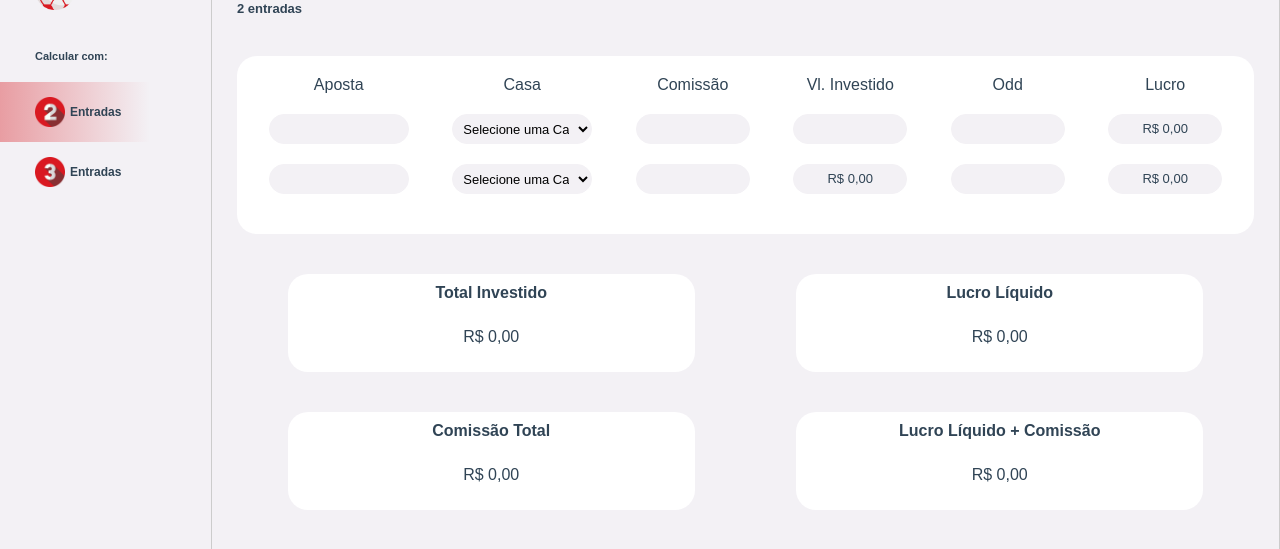
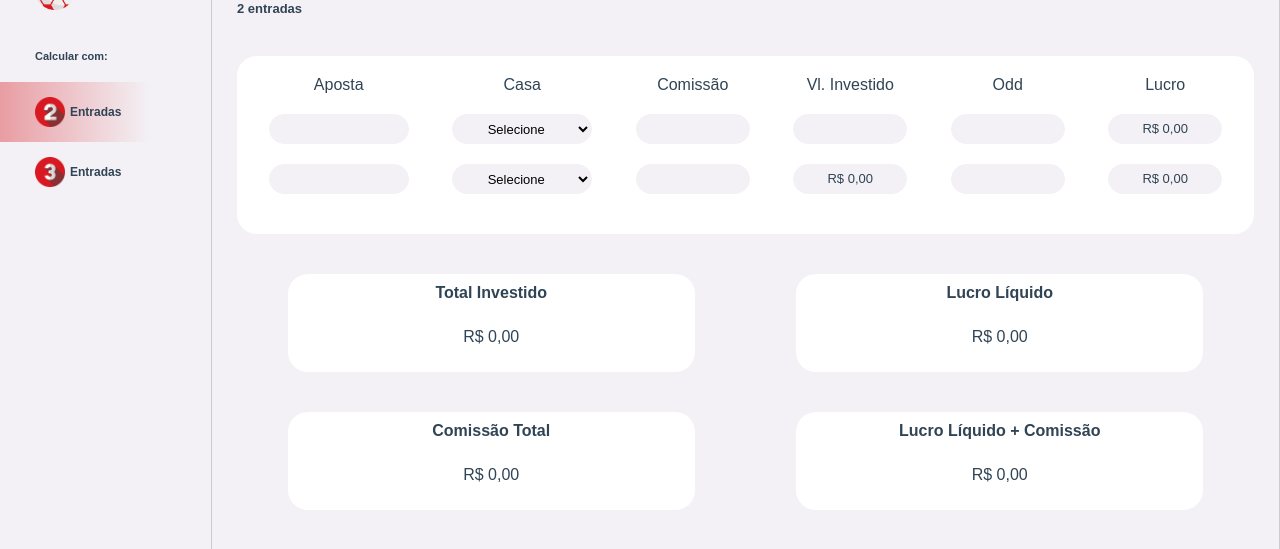
Before and after one commit to wandersonbarradas/surebet.vip, a plain HTML site: page index.html in a window 1280 px wide. Shown: the part 65-614 px from the top of the page. Drawn offline with Linux system fonts and the light colour scheme.

Commit message:
Update index.html

```diff
--- a/index.html
+++ b/index.html
@@ -129,7 +129,7 @@
                         <div class="title">Casa</div>
                         <div class="box-input">
                             <select oninput="casaUm()" id="modal2-casa1">
-                                <option >Selecione uma Casa</option>
+                                <option >Selecione</option>
                                 <option >Bet365</option>
                                 <option >Nordeste Bola</option>
                                 <option >TNT</option>
@@ -141,7 +141,7 @@
                                 <option >Porto Bet</option>
                             </select>
                             <select oninput="casaDois()" id="modal2-casa2">
-                                <option >Selecione uma Casa</option>
+                                <option >Selecione</option>
                                 <option >Bet365</option>
                                 <option >Nordeste Bola</option>
                                 <option >TNT</option>
```
